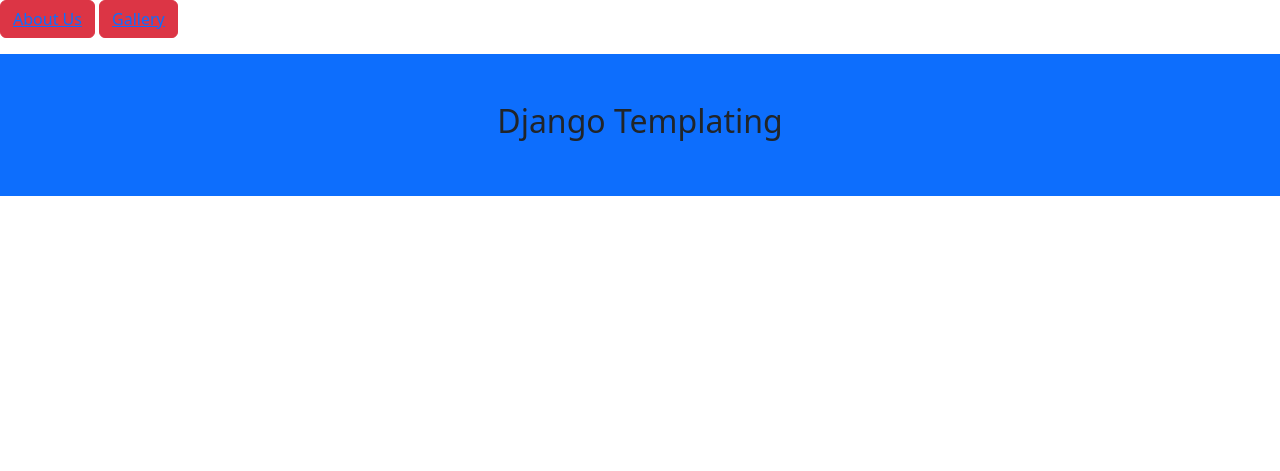
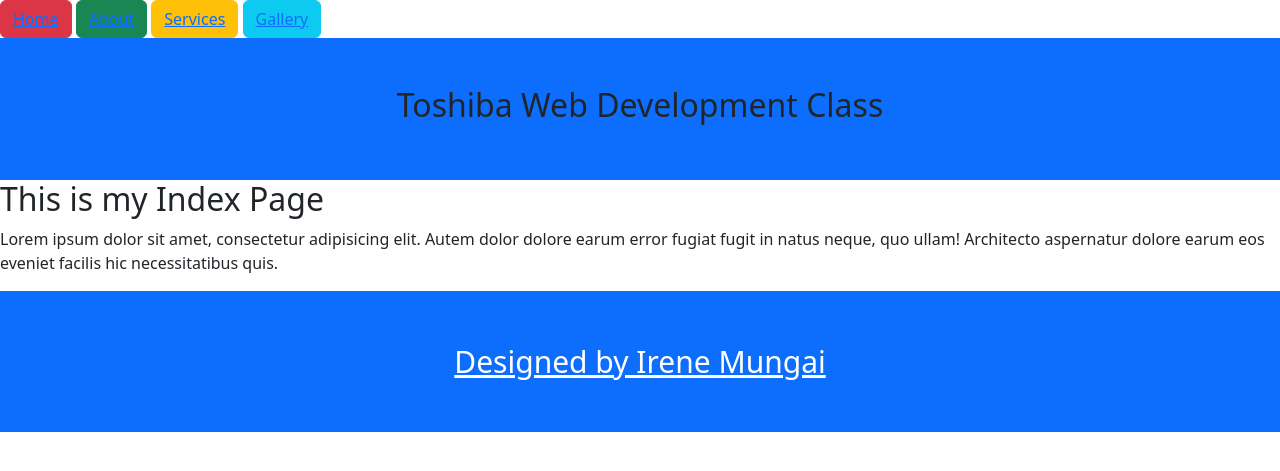
Before and after one commit to iren57/learn_django_framework, a Django app: page / in a window 1280 px wide. Shown: the top 471 px of the page. Run offline with Django 4.2, Linux system fonts and the light colour scheme; some libraries are stand-ins or nearby versions.

Commit message:
added layout file

```diff
--- a/ToshibadjangoProject1/urls.py
+++ b/ToshibadjangoProject1/urls.py
@@ -22,5 +22,7 @@
     path('admin/', admin.site.urls),
     path('',views.home,name='homepage'),
     path('about/', views.about,name='about'),
-    path('gallery/', views.gallery,name='gal')
+    path('gallery/', views.gallery,name='gal'),
+    path('layout/' , views.layout,name='layout'),
+    path('services/', views.services, name='services')
 ]
--- a/ToshibadjangoProject1/views.py
+++ b/ToshibadjangoProject1/views.py
@@ -7,3 +7,9 @@
 
 def gallery(request):
     return render(request, 'gallery.html')
+
+def services(request):
+    return render(request, 'services.html')
+
+def layout(request):
+    return render(request, 'layout.html')
--- a/templates/index.html
+++ b/templates/index.html
@@ -1,25 +1,8 @@
-<!doctype html>
-<html lang="en">
-<head>
-    {% load static %}
-    <link rel="stylesheet" href="{% static 'css/bootstrap.min.css' %}">
-    <link rel="icon" href="{% static 'images/BibleVerse2.jpg' %}">
-    <meta charset="UTF-8">
-    <meta name="viewport"
-          content="width=device-width, user-scalable=no, initial-scale=1.0, maximum-scale=1.0, minimum-scale=1.0">
-    <meta http-equiv="X-UA-Compatible" content="ie=edge">
-    <title>home</title>
-</head>
-<body>
+{% extends 'layout.html' %}
+{% load static %}
 
-<button type="button" class="btn btn-danger"><a href="{% url 'about' %}">About Us</a></button>
-<button type="button" class="btn btn-danger"><a href="{% url 'gal' %}">Gallery</a></button>
-
-<div class="container-fluid p-5 bg-primary text-center mt-3">
-    <h2>Django Templating</h2>
-</div>
-
-
-<script src="{% static 'js/bootstrap.bundle.min.js' %}"></script>
-</body>
-</html>
+{% block body %}
+  <title>Home</title>
+ <h2>This is my Index Page</h2>
+    <p>Lorem ipsum dolor sit amet, consectetur adipisicing elit. Autem dolor dolore earum error fugiat fugit in natus neque, quo ullam! Architecto aspernatur dolore earum eos eveniet facilis hic necessitatibus quis.</p>
+{% endblock %}
--- /dev/null
+++ b/templates/layout.html
@@ -0,0 +1,46 @@
+<!doctype html>
+<html lang="en">
+<head>
+    {% load static %}
+    <link rel="stylesheet" href="{% static 'css/bootstrap.min.css' %}">
+    <link rel="icon" href="{% static 'images/BibleVerse2.jpg' %}">
+    <meta charset="UTF-8">
+    <meta name="viewport"
+          content="width=device-width, user-scalable=no, initial-scale=1.0, maximum-scale=1.0, minimum-scale=1.0">
+    <meta http-equiv="X-UA-Compatible" content="ie=edge">
+
+    <style>
+        .ank{
+            color:white;
+            font-size: 30px;
+            text-align: center;
+            link-style-type:none;
+        }
+    </style>
+</head>
+<body>
+<button type="button" class="btn btn-danger"><a href="{% url 'homepage' %}">Home</a></button>
+<button type="button" class="btn btn-success"><a href="{% url 'about' %}">About</a></button>
+<button type="button" class="btn btn-warning"><a href="{% url 'services' %}">Services</a></button>
+<button type="button" class="btn btn-info"><a href="{% url 'gal' %}">Gallery</a></button>
+{#<a href="{% url 'homepage' %}">Home</a>#}
+{#<a href="{% url 'about' %}">About Us</a>#}
+{#<a href="{% url 'gal' %}">Gallery</a>#}
+
+<div class="container-fliud p-5 bg-primary text-center">
+    <h2>Toshiba Web Development Class</h2>
+</div>
+
+{% block body %}
+
+
+
+{% endblock %}
+
+<footer class="bg-primary p-5 text-center">
+    <a href="" class="ank" >Designed by Irene Mungai</a>
+</footer>
+
+<script src="{% static 'js/bootstrap.bundle.min.js' %}" ></script>
+</body>
+</html>
```
Also changed, not shown: templates/aboutus.html (+7 -13 lines), templates/gallery.html (+8 -13 lines), templates/services.html (added, +9 -0 lines).
